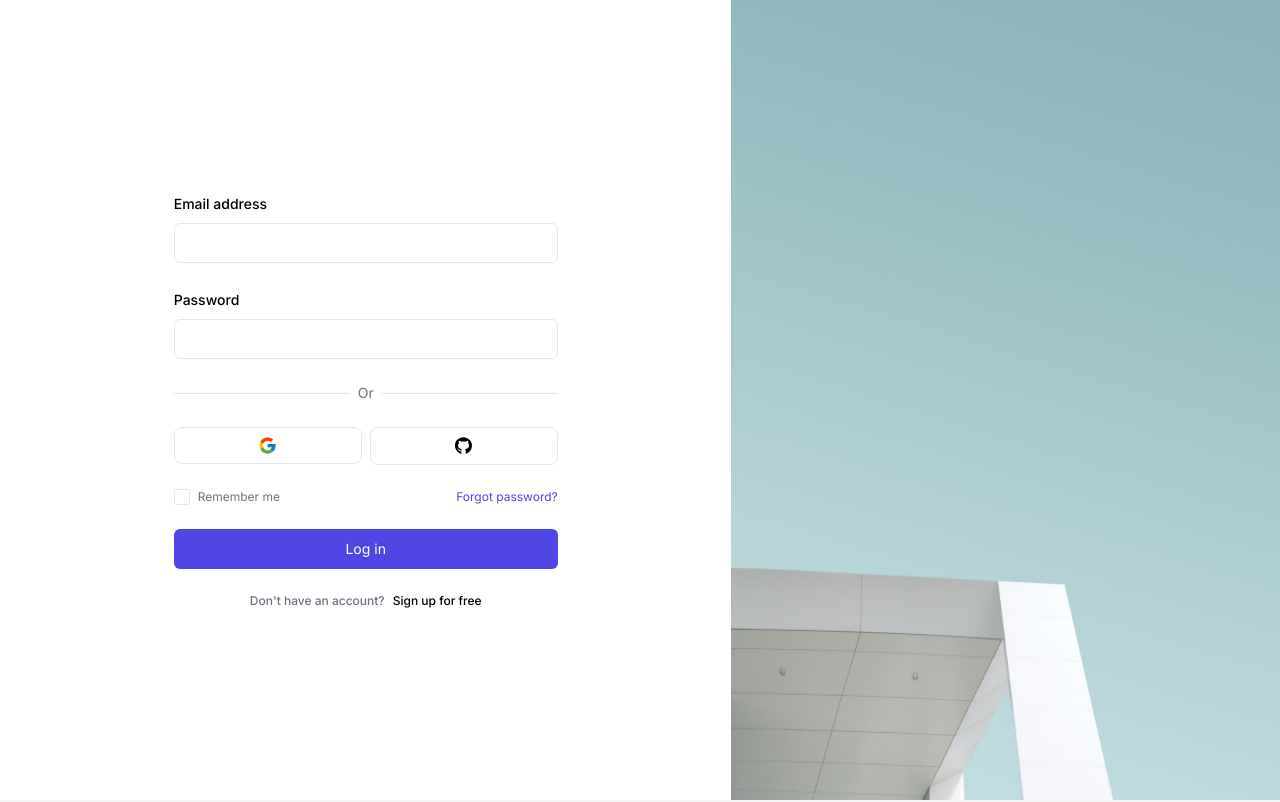
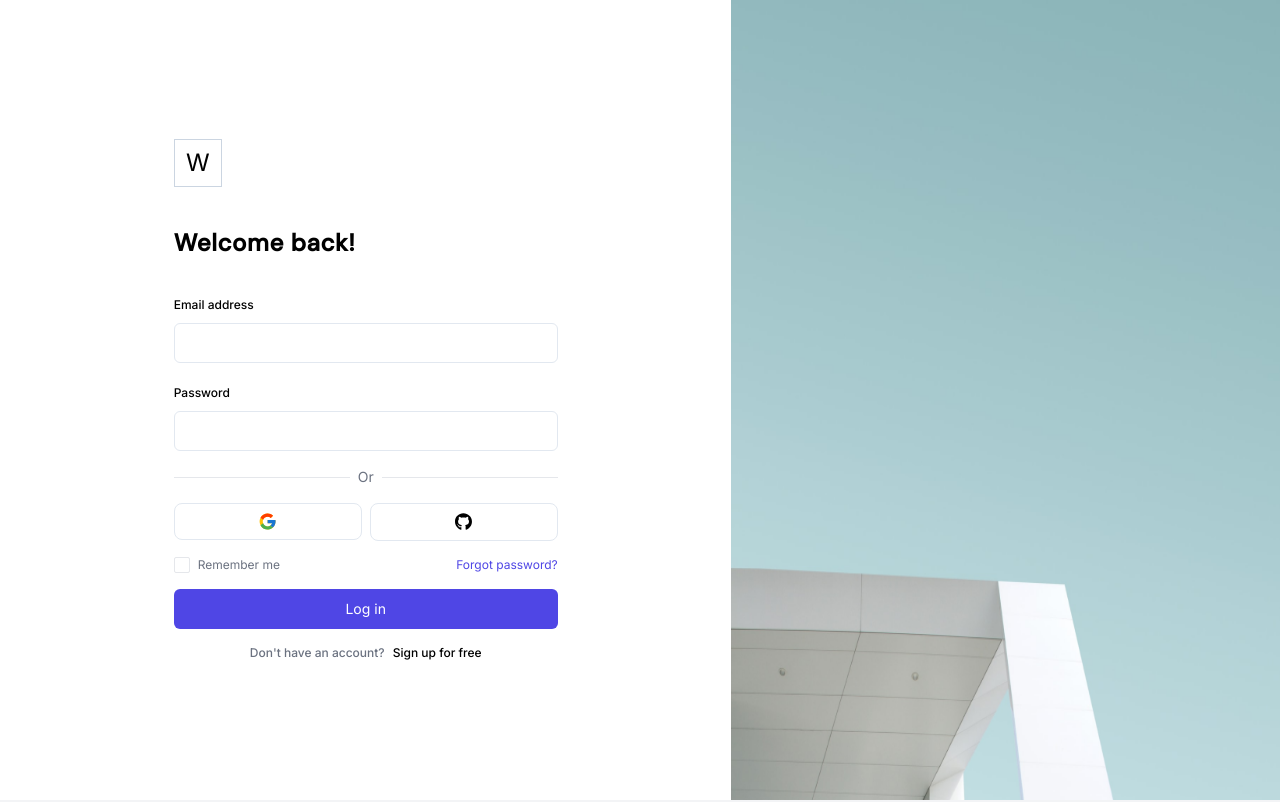
Before and after one commit to wikistreets/web-app, a Next.js app: page /login in a window 1280 px wide. Shown: the top 802 px of the page. Built offline with nearby package versions, Linux system fonts and the light colour scheme.

Commit message:
include logo & header

```diff
--- a/src/components/Forms/LogIn-SignUp/LogInForm.tsx
+++ b/src/components/Forms/LogIn-SignUp/LogInForm.tsx
@@ -14,6 +14,8 @@ import {
 import { Input } from "@/components/ui/input";
 import { useForm } from "react-hook-form";
 
+import Link from "next/link";
+import Logo from "@/components/Header/Logo";
 import OrDivider from "./OrDivider";
 import SocialLogIn from "./SocialLogIn";
 import SupportingInput from "./SupportingInput";
@@ -42,14 +44,27 @@ const LogInForm = () => {
     console.log(values);
   }
   return (
+    <>
+      <div className="flex flex-col gap-12 lg:gap-10">
+        <div className="hidden sm:block w-12 h-12">
+          <Link href="/">
+            <Logo />
+          </Link>
+        </div>
+        <h1 className="font-dm-sans tracking-wide">Welcome back!</h1>
+      </div>
+
       <Form {...form}>
-      <form onSubmit={form.handleSubmit(onSubmit)} className="space-y-6">
+        <form
+          onSubmit={form.handleSubmit(onSubmit)}
+          className="mt-8 space-y-6 lg:space-y-4"
+        >
           <FormField
             control={form.control}
             name="email"
             render={({ field }) => (
               <FormItem>
-              <FormLabel>Email address</FormLabel>
+                <FormLabel className="text-xs">Email address</FormLabel>
                 <FormControl>
                   <Input className="w-full" placeholder="" {...field} />
                 </FormControl>
@@ -65,7 +80,7 @@ const LogInForm = () => {
             name="password"
             render={({ field }) => (
               <FormItem>
-              <FormLabel>Password</FormLabel>
+                <FormLabel className="text-xs">Password</FormLabel>
                 <FormControl>
                   <Input className="w-full" placeholder="" {...field} />
                 </FormControl>
@@ -86,6 +101,7 @@ const LogInForm = () => {
           />
         </form>
       </Form>
+    </>
   );
 };
 
```
Lines whose indentation alone changed are shown as unchanged.
